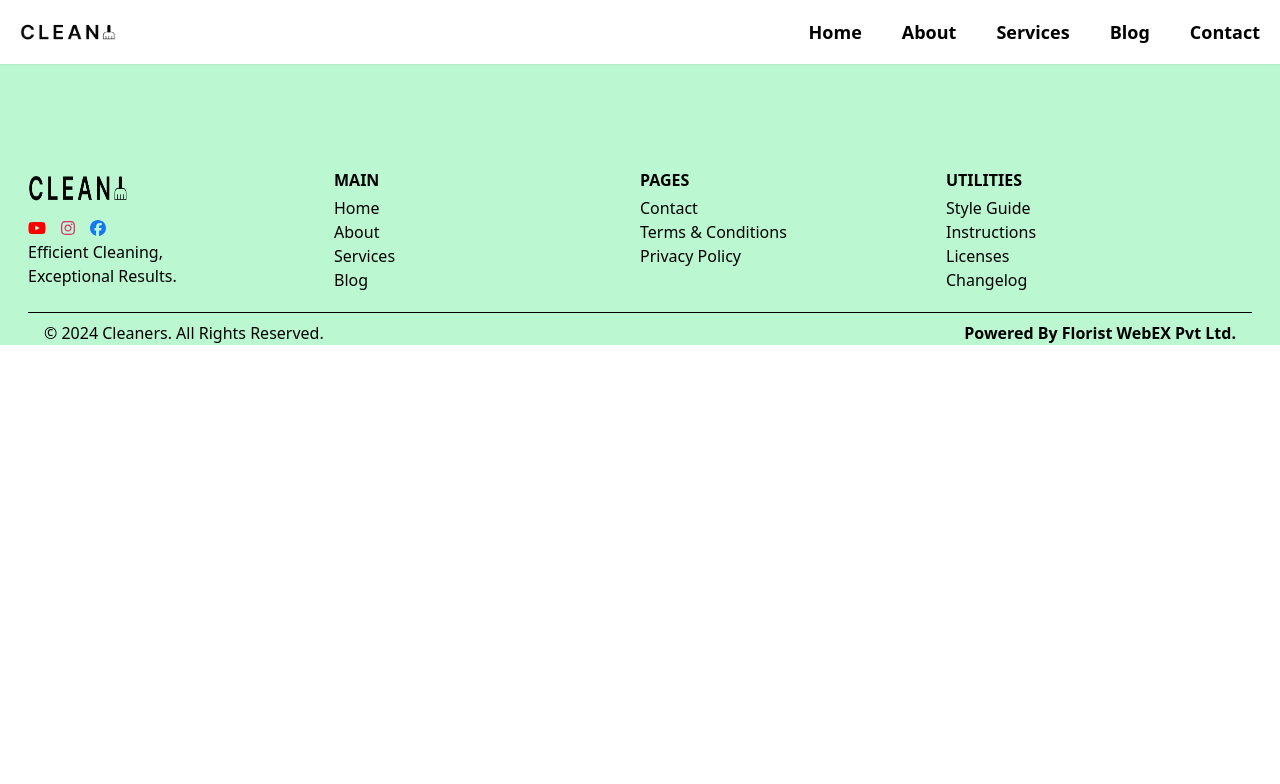
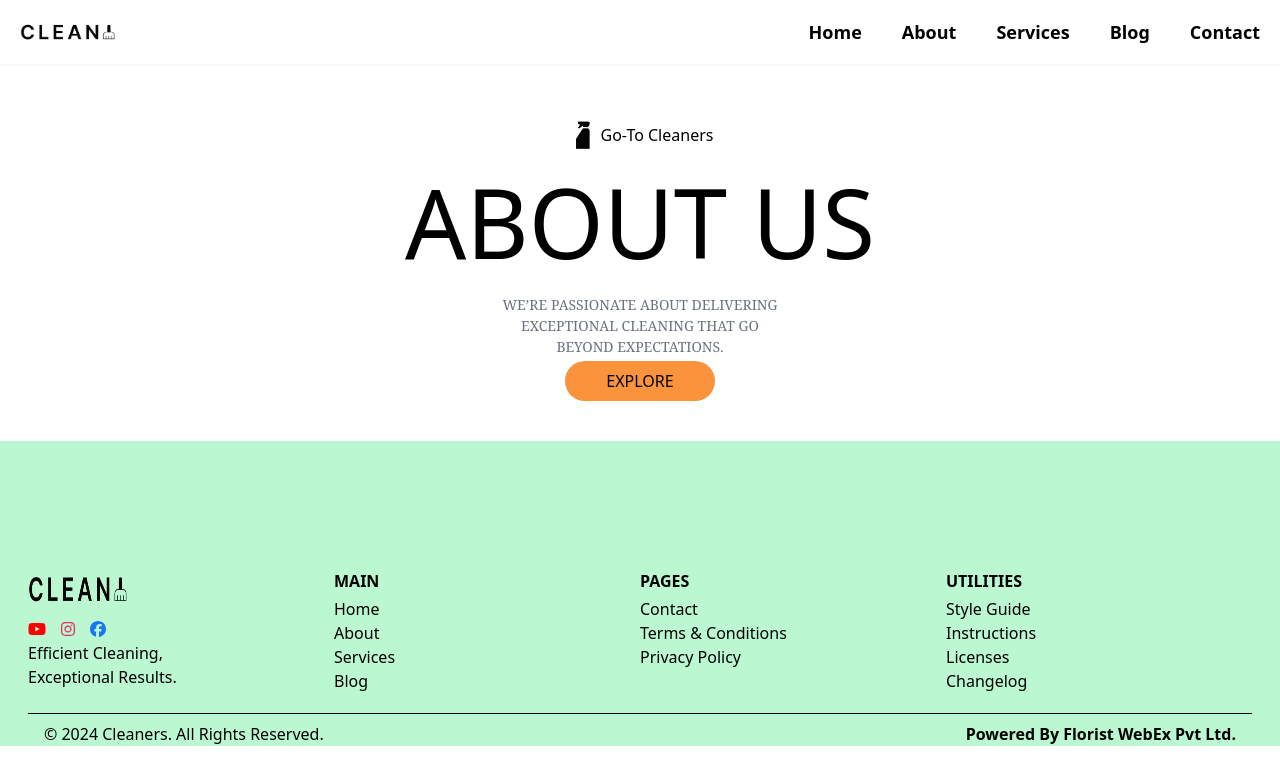
Before and after one commit to mdarifahamed/cleanups, a React (Create React App) app: page /about in a window 1280 px wide. Shown: the top 784 px of the page. Built offline with nearby package versions, Linux system fonts and the light colour scheme.

Commit message:
about page

```diff
--- a/src/components/Footer.jsx
+++ b/src/components/Footer.jsx
@@ -81,7 +81,7 @@ function Footer() {
         <div className=" mx-7 border-t border-black">
           <div className=" pt-2 px-4 flex flex-col md:flex-row justify-between items-center gap-4 md:gap-20 text-center md:text-left">
             <p>© 2024 Cleaners. All Rights Reserved.</p>
-            <p className="font-semibold">Powered By Florist WebEX Pvt Ltd.</p>
+            <p className="font-semibold">Powered By Florist WebEx Pvt Ltd.</p>
           </div>
         </div>
       </div>
--- a/src/pages/About.jsx
+++ b/src/pages/About.jsx
@@ -1,11 +1,25 @@
-import React from 'react'
+import React from "react";
+import spray from "../assets/home/Spray.png";
 
 function About() {
   return (
-    <div>
-
-    </div>
-  )
+    <>
+      <div className="containe mt-8 pt-12">
+        <div className="flex gap-1 items-center justify-center pt-10">
+          <img className="w-[30px] h-[30px]" src={spray} alt="spray" />
+          <p>Go-To Cleaners</p>
+        </div>
+        <div className="text-center px-4 ">
+          <p className="text-[96px] font-normal">ABOUT US</p>
+          <p className="uppercase text-[14px] pb-1 font-serif text-gray-500">
+            we’re passionate about Delivering <br /> exceptional cleaning that
+            go <br /> beyond expectations.
+          </p>
+          <button className="bg-orange-400 w-[150px] h-[40px] text-black rounded-3xl hover:bg-green-300 uppercase ">Explore</button>
+        </div>
+      </div>
+    </>
+  );
 }
 
-export default About
+export default About;
--- a/src/pages/Home.jsx
+++ b/src/pages/Home.jsx
@@ -7,6 +7,7 @@ import burse from "../assets/home/bursse.png";
 import gulbus from "../assets/home/gublus.png";
 import latestone from "../assets/home/latest-pic1.png";
 import latesttwo from "../assets/home/latest-pic2.png";
+import spary from "../assets/home/Spray.png";
 import AOS from "aos";
 import "aos/dist/aos.css";
 import Carousel from "../pages/carousel";
@@ -18,7 +19,7 @@ function Home() {
 
   return (
     <>
-      <div className="container px-4 sm:px-8 lg:px-20 mt-6">
+      <div className="container px-4 sm:px-8 lg:px-20 pt-20">
         <div className="relative">
           <img
             className="w-full rounded-3xl"
@@ -29,9 +30,16 @@ function Home() {
 
           <div>
             <div className="absolute top-[35%] left-1/2 transform -translate-x-1/2 -translate-y-1/2 bg-green-100 opacity-1 p-4 sm:p-6 rounded-2xl w-[90%] sm:w-[70%] lg:w-[45%] shadow-lg text-center">
-              <p className="text-base sm:text-lg font-semibold">
-                go-to Cleaners
-              </p>
+
+              <div className="flex gap-1 items-center justify-center pb-3">
+                <div>
+                  <img className="w-[30px] h-[30px]" src={spary} alt="spary" />
+                </div>
+                <p className="text-base sm:text-lg font-semibold">
+                  go-to Cleaners
+                </p>
+              </div>
+
               <p className="text-3xl sm:text-4xl lg:text-[55px] text-gray-500">
                 Expert <br />
                 <span className="italic">Cleaning</span>
```
Also changed, not shown: src/assets/home/Spray.png.
